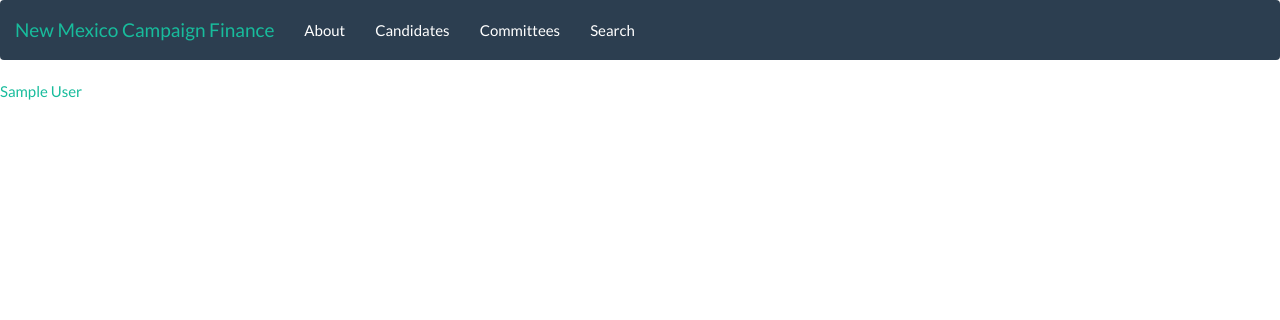
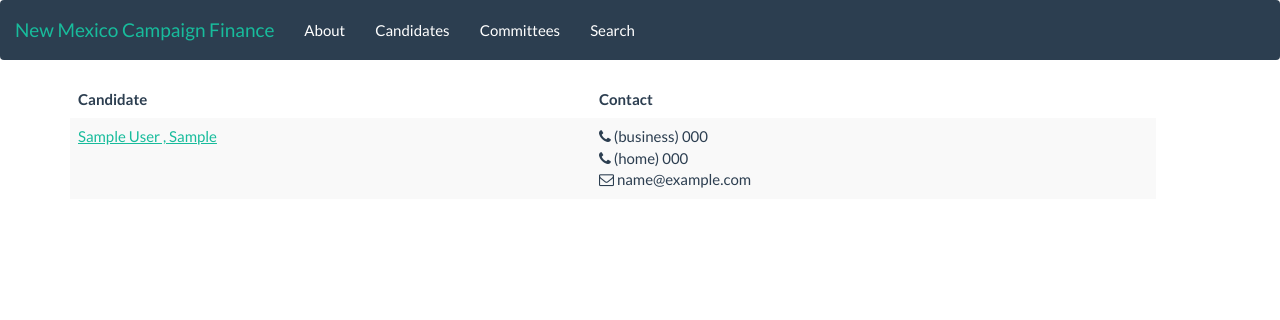
Before and after one commit to datamade/openness-project-nmid, a Django app: page /candidates/ in a window 1280 px wide. Shown: the top 320 px of the page. Run offline with Django 3.2, Linux system fonts and the light colour scheme; tables that the repository leaves empty hold one stand-in row (values such as "Sample post"); some libraries are stand-ins or nearby versions.

Commit message:
Create bootstrap table for candidate-list

```diff
--- a/nmid/static/css/custom.css
+++ b/nmid/static/css/custom.css
@@ -0,0 +1,13 @@
+li {
+  list-style: none;
+}
+
+ul {
+  display: block;
+  list-style-type: disc;
+  -webkit-margin-before: 0;
+  -webkit-margin-after: 0;
+  -webkit-margin-start: 0;
+  -webkit-margin-end: 0;
+  -webkit-padding-start: 0;
+}
--- a/templates/camp_fin/candidate-list.html
+++ b/templates/camp_fin/candidate-list.html
@@ -1,7 +1,50 @@
 {% extends 'base.html' %}
 
 {% block full_content %}
-{% for candidate in object_list %}
-    <a href="{% url 'candidate-detail' candidate.id %}">{{ candidate.first_name }} {{ candidate.last_name }}</a>
-{% endfor %}
+
+<div class="container">
+  <div class="row">
+    <div class="col-md-12">
+
+      <table class="table table-striped">
+        <thead>
+          <tr>
+            <th>Candidate</th>
+            <th>Contact</th>
+            <th></th>
+          </tr>
+        </thead>
+        <tbody>
+          {% for candidate in object_list %}
+            <tr>
+              <td>
+                <a href="{% url 'candidate-detail' candidate.id %}">
+                  {{ candidate.first_name }} {{ candidate.last_name }}
+                  {% if candidate.suffix != null %}
+                    , {{ candidate.suffix }}
+                  {% endif %}
+                </a>
+              </td>
+              <td>
+                <ul>
+                  {% if candidate.business_phone != null %}
+                    <li><i class="fa fa-phone" aria-hidden="true"></i> (business) {{ candidate.business_phone}}</li>
+                  {% endif %}
+                  {% if candidate.home_phone != null %}
+                    <li><i class="fa fa-phone" aria-hidden="true"></i> (home) {{ candidate.home_phone }}</li>
+                  {% endif %}
+                  {% if candidate.email != null %}
+                    <li><i class="fa fa-envelope-o" aria-hidden="true"></i> {{ candidate.email }}</li>
+                  {% endif %}
+                </ul>
+              </td>
+            </tr>
+          {% endfor %}
+        </tbody>
+      </table>
+
+    </div>
+  </div>
+</div>
+
 {% endblock %}
```
